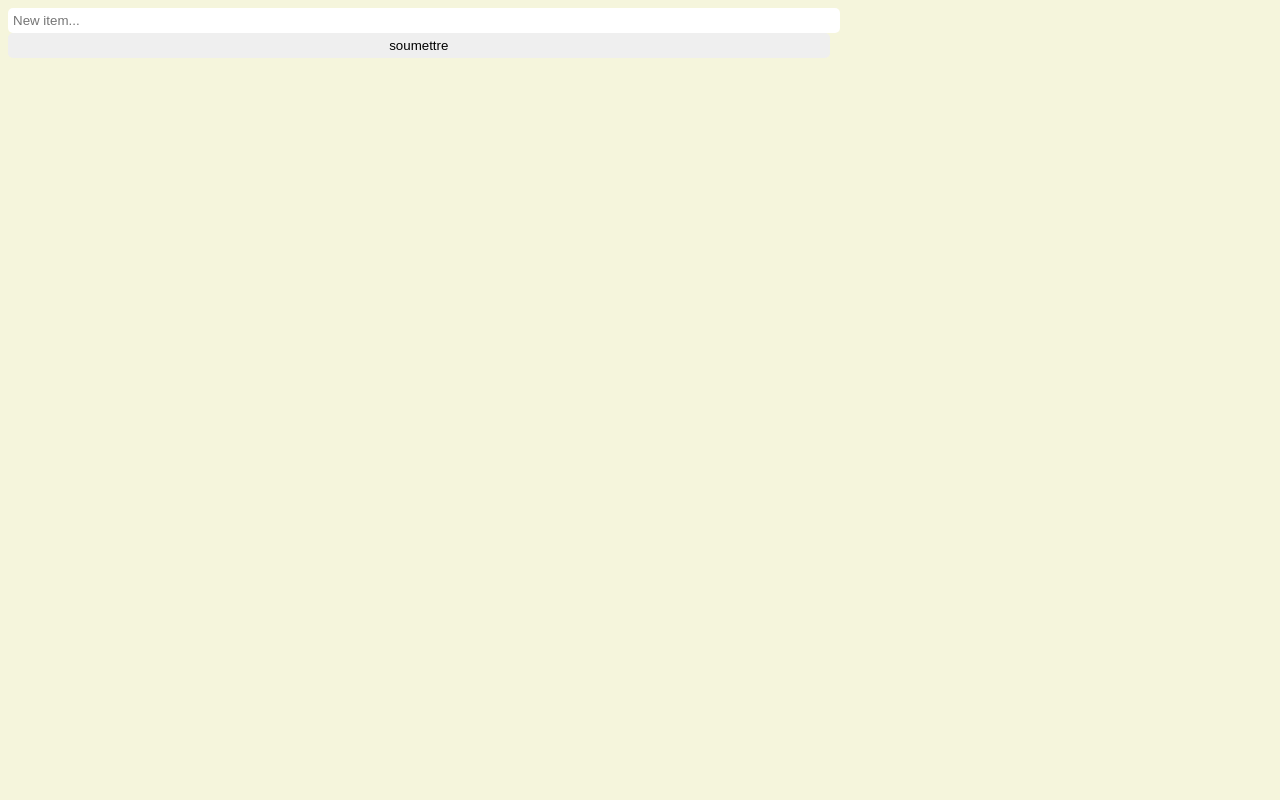
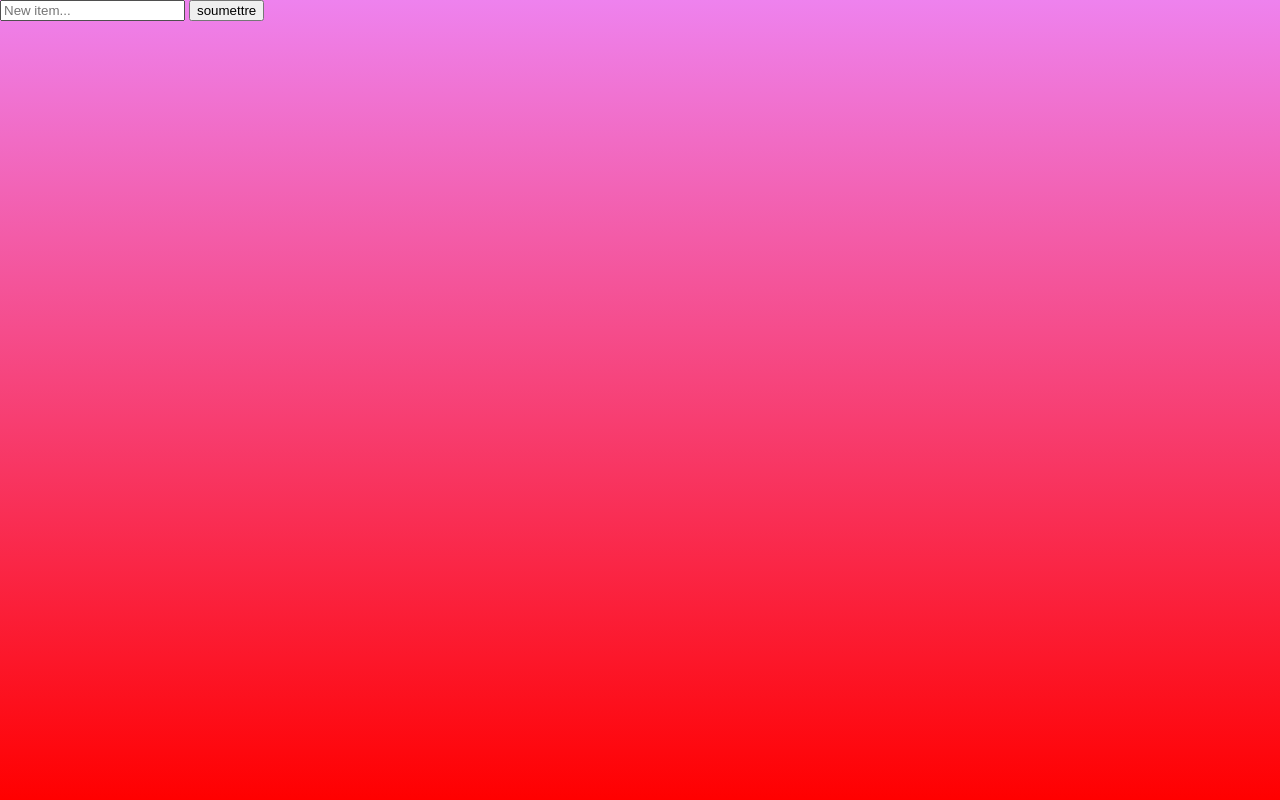
Before and after one commit to coderangel117/todolist, a PHP site: page / in a window 1280 px wide. Run offline with PHP 8.4, Linux system fonts and the light colour scheme.

Commit message:
🎨 todo app with MY own css

```diff
--- a/style.css
+++ b/style.css
@@ -1,61 +1,21 @@
 body{
-    background-color: beige;
+	margin: auto;
+	width:100%;
+	height:100vh;
+	background:linear-gradient(to top, red 0%, violet 100%);
     color: black;
 }
-
-#enter {
-	border: none;
-	padding: 5px 15px;
-	border-radius: 5px;
-	color: #04A1BF;
-	background-color: #025F70;
-	transition: all 0.75s ease;
-	-webkit-transition: all 0.75s ease;
-	-moz-transition: all 0.75s ease;
-	-ms-transition: all 0.75s ease;
-	-o-transition: all 0.75 ease;
-	font-weight: normal;
+.container{
+	margin-top: 200px;
+	margin-left: 200px;
+	margin-right: 250px;
+	padding-left: 150px;
+	min-height: 325px;
+	background: linear-gradient(to bottom, red 0%, violet 100%);
 }
-#enter:hover{
-	background-color: #02798F;
-	color: #FFCD5D;
-}
-ul {
-	text-align: left;
-	margin-top: 20px;
-}
-li {
+ul li{
 	list-style: none;
-	padding: 10px 20px;
-	color: #ffffff;
-	text-transform: capitalize;
-	font-weight: 600;
-	border: 2px solid #025f70;
-	border-radius: 5px;
-	margin-bottom: 10px;
-	background: #4EB9CD;
-	transition: all 0.75s ease;
-	-webkit-transition: all 0.5s ease;
-	-moz-transition: all 0.5s ease;
-	-ms-transition: all 0.5s ease;
-	-o-transition: all 0.5 ease;
-}
-li:hover {
-	background: #76CFE0;
-}
-li > button {
-	font-weight: normal;
-	background: none;
-	border: none;
-	float: right;
-	color: #025f70;
-	font-weight: 800;
-}
-input {
-	border-radius: 5px;
-	min-width: 65%;
-	padding: 5px;
-	border: none;
+	list-style-type: none;
 }
 .done {
 	background: #51DF70 !important;
@@ -64,3 +24,7 @@ input {
 .delete {
 	display: none;
 }
+p{
+	text-transform: uppercase ;
+	height: 10px;
+}
```
